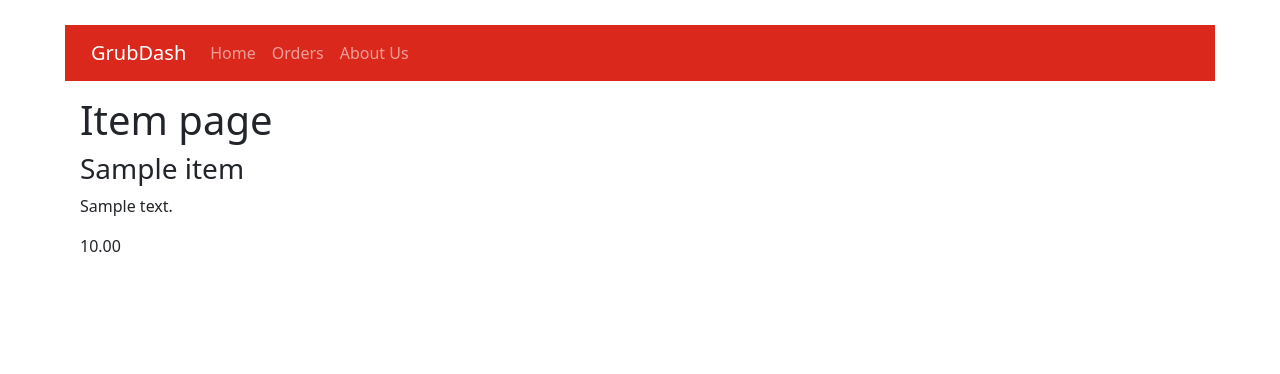
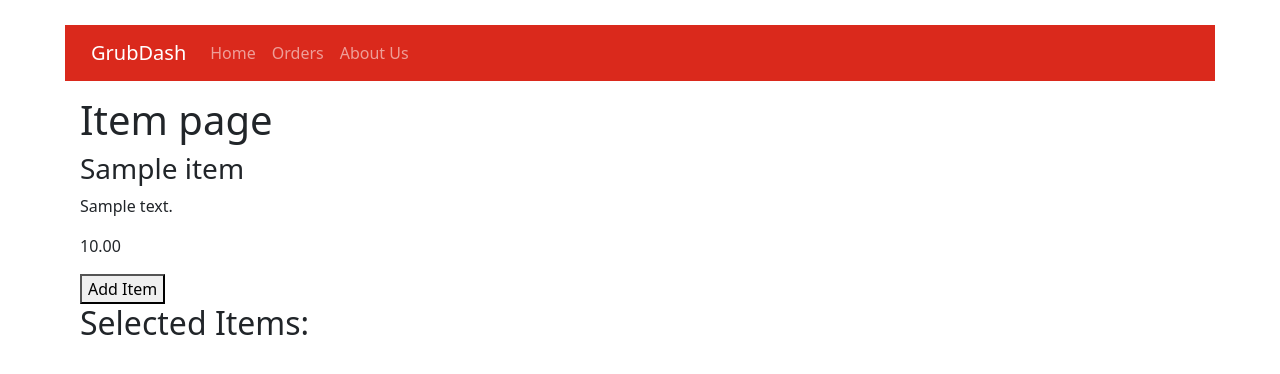
Before and after one commit to chasemax/grubdash, a Django app: page /item/1/1/ in a window 1280 px wide. Shown: the top 374 px of the page. Run offline with Django 3.2, Linux system fonts and the light colour scheme; tables that the repository leaves empty hold one stand-in row (values such as "Sample post"); some libraries are stand-ins or nearby versions.

Commit message:
working on item page

```diff
--- a/templates/deliveryapp/item.html
+++ b/templates/deliveryapp/item.html
@@ -9,6 +9,10 @@
 <h3> {{item.name}} </h3>
 <p> {{item.description}} </p>
 <p> {{item.cost}} </p>
+<button onclick="<script></script>">Add Item</button>
 
 {% endfor %}
+
+<h2>Selected Items: </h2>
+
 {% endblock %}
```
